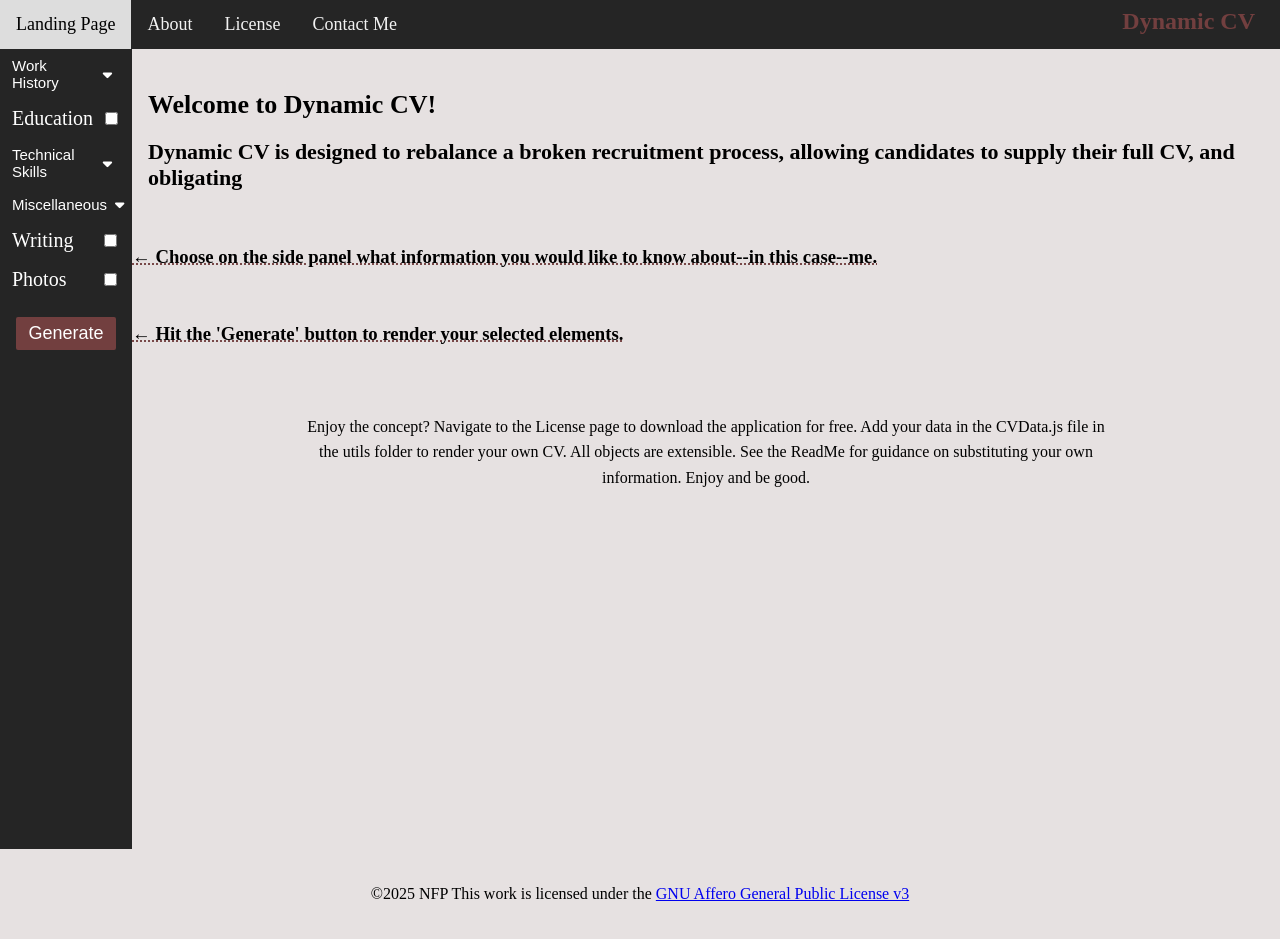
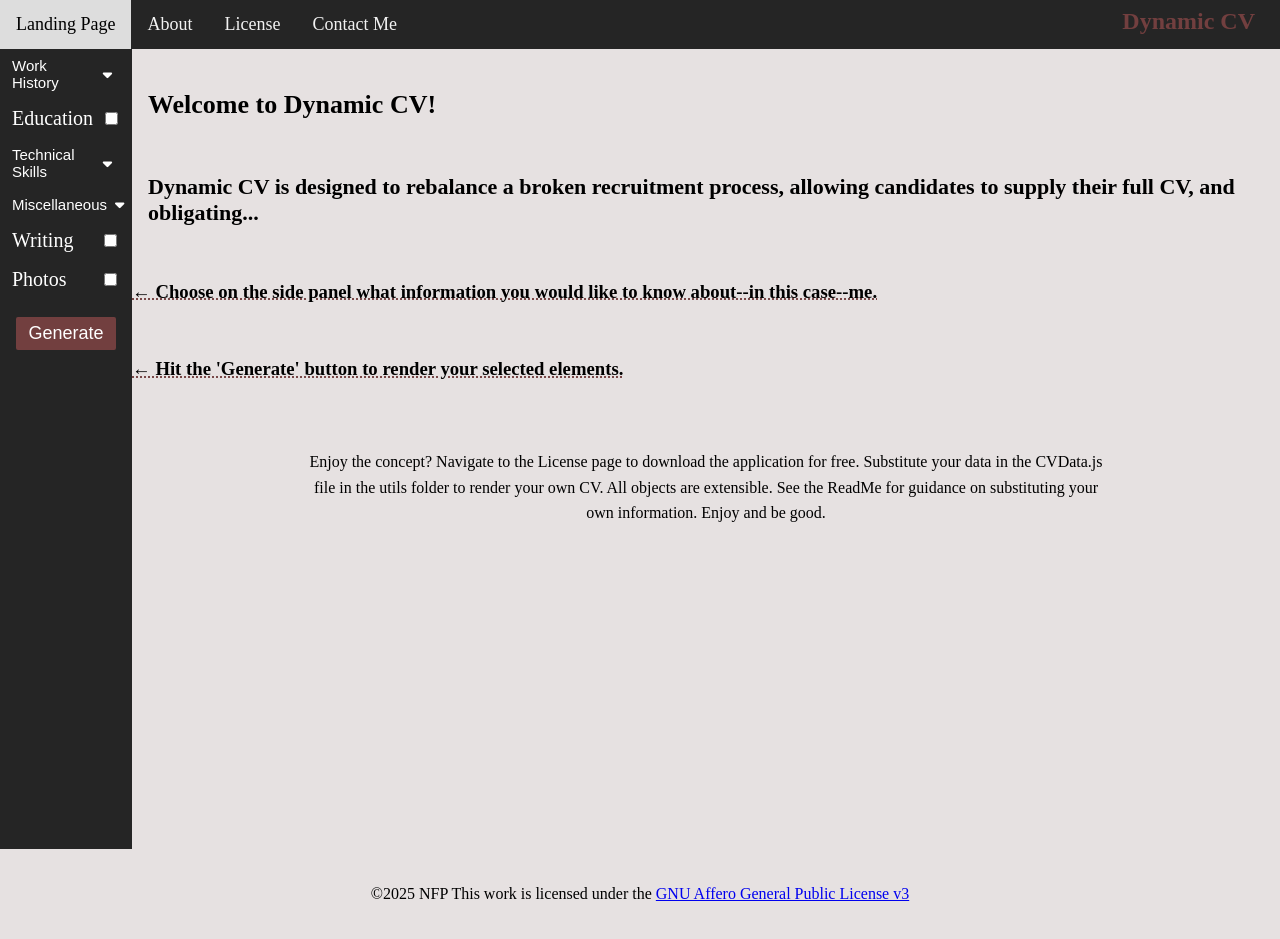
Before and after one commit to gitpuleo/unit1-final-reactproject-Nick-P, a React (Vite) app in the folder unit1-final-project/: page / in a window 1280 px wide. Built offline with nearby package versions, Linux system fonts and the light colour scheme.

Commit message:
Found and fixed a typo

```diff
--- a/unit1-final-project/src/Pages/LandingPage.jsx
+++ b/unit1-final-project/src/Pages/LandingPage.jsx
@@ -49,15 +49,16 @@
             <div>
             <header>
               <h1>Welcome to Dynamic CV!</h1>
+              <br />
             </header>
-            <h2>Dynamic CV is designed to rebalance a broken recruitment process, allowing candidates to supply their full CV, and obligating  </h2>
+            <h2>Dynamic CV is designed to rebalance a broken recruitment process, allowing candidates to supply their full CV, and obligating...  </h2>
             <br/>
             <h3> &larr; Choose on the side panel what information you would like to know about--in this case--me.</h3>
             <br/>
             <h3> &larr; Hit the 'Generate' button to render your selected elements.</h3>
             <br />
             <p>
-            Enjoy the concept? Navigate to the License page to download the application for free. Add your data in the CVData.js file in the utils folder to render your own CV. All objects are extensible. See the ReadMe for guidance on substituting your own information. Enjoy and be good.
+            Enjoy the concept? Navigate to the License page to download the application for free. Substitute your data in the CVData.js file in the utils folder to render your own CV. All objects are extensible. See the ReadMe for guidance on substituting your own information. Enjoy and be good.
             </p>
             </div>
             )}
```
